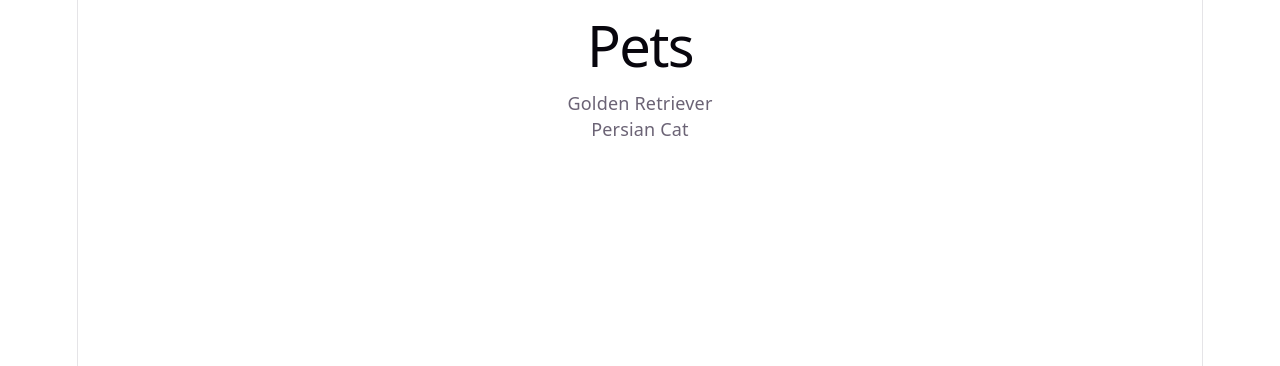
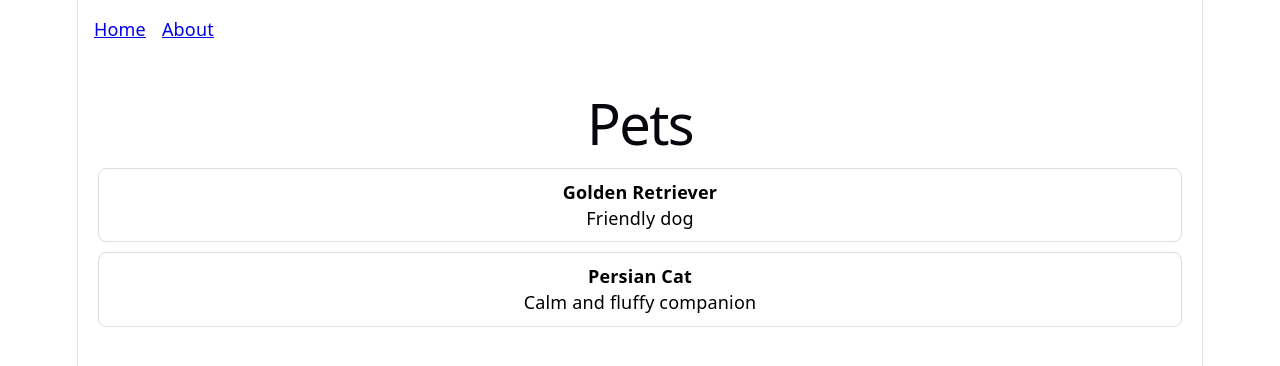
Before and after one commit to yshdev27/pets-gallery, a React (Vite) app: page / in a window 1280 px wide. Shown: the top 366 px of the page. Built offline with nearby package versions, Linux system fonts and the light colour scheme.

Commit message:
add nav, routes and basic ui

```diff
--- a/src/App.tsx
+++ b/src/App.tsx
@@ -1,19 +1,24 @@
-import { usePets } from "./hooks/usePets";
+import { BrowserRouter, Routes, Route, Link } from "react-router-dom";
+import { Home } from "./pages/Home";
+import { PetDetail } from "./pages/PetDetail";
+import { About } from "./pages/About";
 
 function App() {
-  const { data, loading, error } = usePets();
+  return (
+    <BrowserRouter>
+      {/* Simple Navigation */}
+      <nav style={{ display: "flex", gap: 16, padding: 16 }}>
+        <Link to="/">Home</Link>
+        <Link to="/about">About</Link>
+      </nav>
 
-  if (loading) return <p>Loading...</p>;
-  if (error) return <p>Error: {error}</p>;
-  if (!data.length) return <p>No pets found</p>;
-
-  return (
-    <div>
-      <h1>Pets</h1>
-      {data.map((p) => (
-        <p key={p.id}>{p.title}</p>
-      ))}
-    </div>
+      {/* Routes */}
+      <Routes>
+        <Route path="/" element={<Home />} />
+        <Route path="/pets/:id" element={<PetDetail />} />
+        <Route path="/about" element={<About />} />
+      </Routes>
+    </BrowserRouter>
   );
 }
 
--- /dev/null
+++ b/src/pages/About.tsx
@@ -0,0 +1,8 @@
+export const About = () => {
+  return (
+    <div>
+      <h1>About Me</h1>
+      <p>This is a pet gallery project.</p>
+    </div>
+  );
+};
--- /dev/null
+++ b/src/pages/Home.tsx
@@ -0,0 +1,35 @@
+import { usePets } from "../hooks/usePets";
+import { Link } from "react-router-dom";
+
+export const Home = () => {
+  const { data, loading, error } = usePets();
+
+  if (loading) return <p>Loading...</p>;
+  if (error) return <p>Error: {error}</p>;
+  if (!data.length) return <p>No pets found</p>;
+
+  return (
+    <div style={{ padding: 20 }}>
+      <h1>Pets</h1>
+
+      <div style={{ display: "flex", flexDirection: "column", gap: 10 }}>
+        {data.map((p) => (
+          <Link
+            key={p.id}
+            to={`/pets/${p.id}`}
+            style={{
+              padding: 10,
+              border: "1px solid #ddd",
+              borderRadius: 8,
+              textDecoration: "none",
+              color: "black",
+            }}
+          >
+            <strong>{p.title}</strong>
+            <p style={{ margin: 0 }}>{p.description}</p>
+          </Link>
+        ))}
+      </div>
+    </div>
+  );
+};
--- /dev/null
+++ b/src/pages/PetDetail.tsx
@@ -0,0 +1,20 @@
+import { useParams } from "react-router-dom";
+import { usePets } from "../hooks/usePets";
+
+export const PetDetail = () => {
+  const { id } = useParams();
+  const { data } = usePets();
+
+  const pet = data.find((p) => p.id === id);
+
+  if (!pet) return <p>Pet not found</p>;
+
+  return (
+    <div>
+      <h1>{pet.title}</h1>
+      <img src={pet.imageUrl} width="300" />
+      <p>{pet.description}</p>
+      <small>{new Date(pet.createdAt).toLocaleDateString()}</small>
+    </div>
+  );
+};
```
